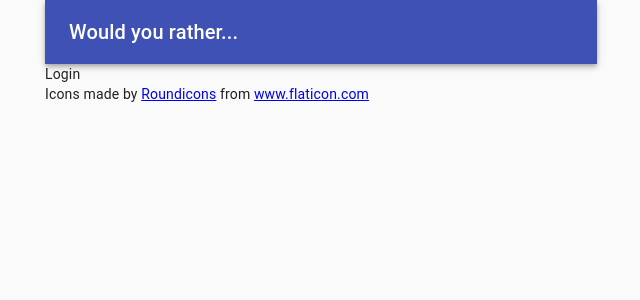
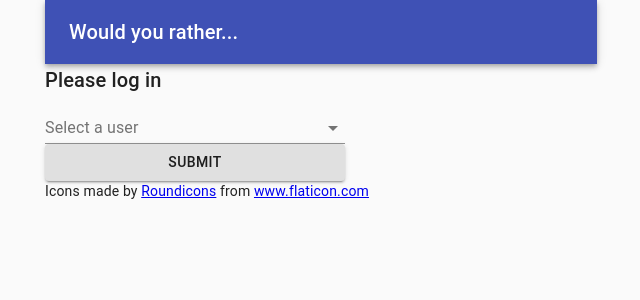
Before and after one commit to mradenovic/reactnd-project-would-you-rather, a React (Create React App) app: page / in a window 1280 px wide. Shown: the top 300 px of the page, without its empty margins (319-959 px from the left). Built offline with nearby package versions, Linux system fonts and the light colour scheme.

Commit message:
feat(Login): Add login page

```diff
--- a/src/components/App.js
+++ b/src/components/App.js
@@ -3,6 +3,7 @@
 import { initData } from '../actions/async'
 import { withRouter } from 'react-router-dom'
 import Header from './Header'
+import LogIn from './LogIn'
 import Main from './Main'
 import CssBaseline from '@material-ui/core/CssBaseline'
 import Container from '@material-ui/core/Container'
@@ -24,7 +25,7 @@
               this.props.loading
                 ? 'Loading...'
                 : !this.props.authedUser
-                  ? 'Login'
+                  ? <LogIn />
                   : <Main />
             }
           </main>
--- /dev/null
+++ b/src/components/LogIn.js
@@ -0,0 +1,62 @@
+import React from 'react'
+import { connect } from 'react-redux'
+import { logIn } from '../reducers/authedUser'
+import {
+  Typography,
+  FormControl,
+  InputLabel,
+  Select,
+  MenuItem,
+  Button
+} from '@material-ui/core'
+
+function LogIn(props) {
+  const { users, dispatch } = props
+  const [selectedUser, setSelectedUser] = React.useState('')
+
+  const handleChange = event => {
+    setSelectedUser(event.target.value);
+  }
+
+  const handleSubmit = event => {
+    dispatch(logIn(selectedUser))
+  }
+
+  console.log(users)
+
+  return (
+    <div>
+      <Typography variant="h6">
+        Please log in
+      </Typography>
+
+      <FormControl>
+        <InputLabel id="demo-simple-select-label">Select a user</InputLabel>
+        <Select
+          labelId="demo-simple-select-label"
+          id="demo-simple-select"
+          value={selectedUser}
+          onChange={handleChange}
+          style={{ width: 300 }}
+        >
+          {users.map(user => (
+            <MenuItem key={user.id} value={user.id}>
+              {user.name}
+            </MenuItem>
+          ))}
+        </Select>
+        <Button variant="contained" onClick={handleSubmit}>Submit</Button>
+      </FormControl>
+    </div>
+  )
+}
+
+function mapStateToProps({ users }) {
+  const keys = Object.keys(users)
+
+  return {
+    users: keys.map(key => users[key])
+  }
+}
+
+export default connect(mapStateToProps)(LogIn)
```
